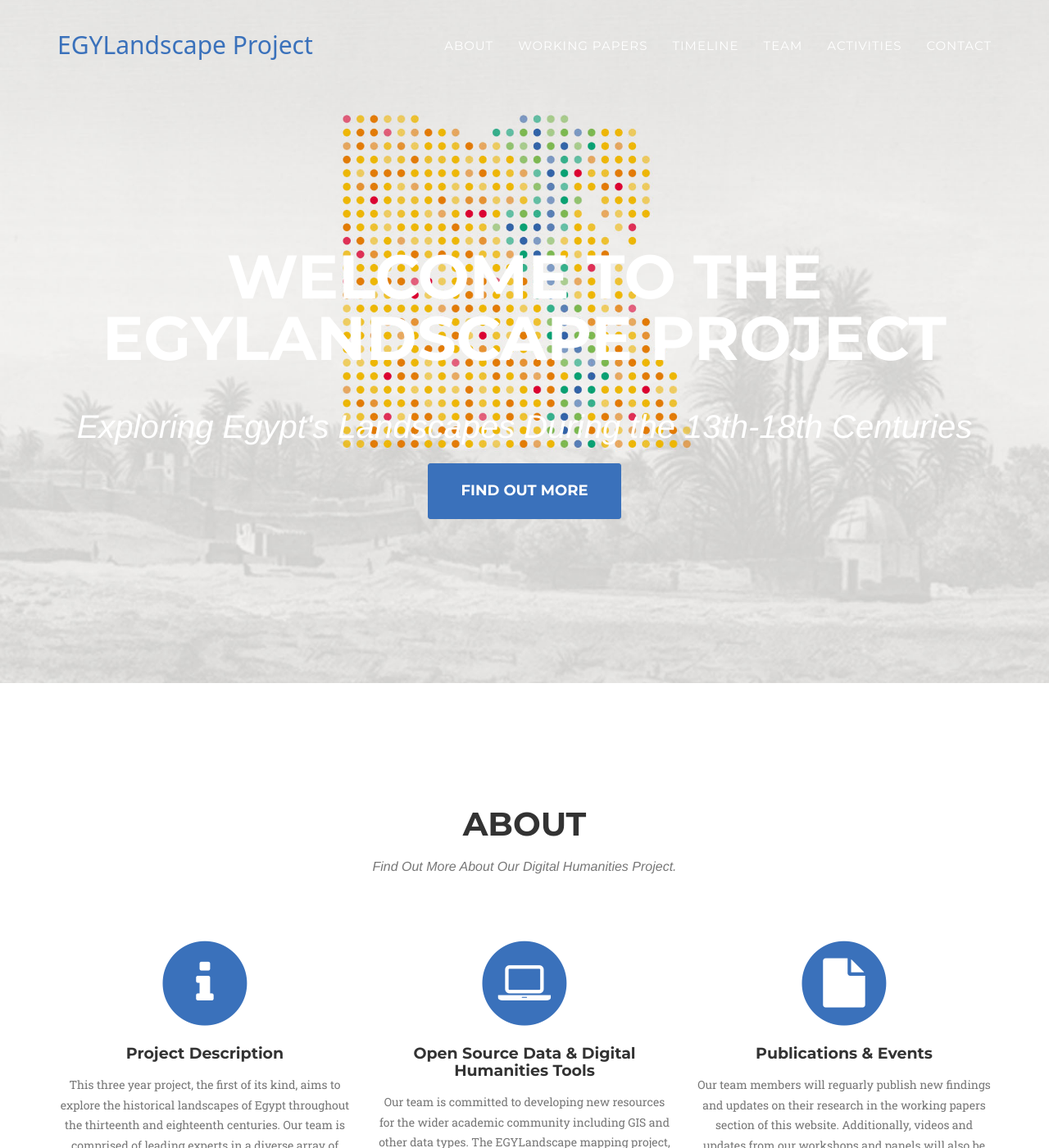
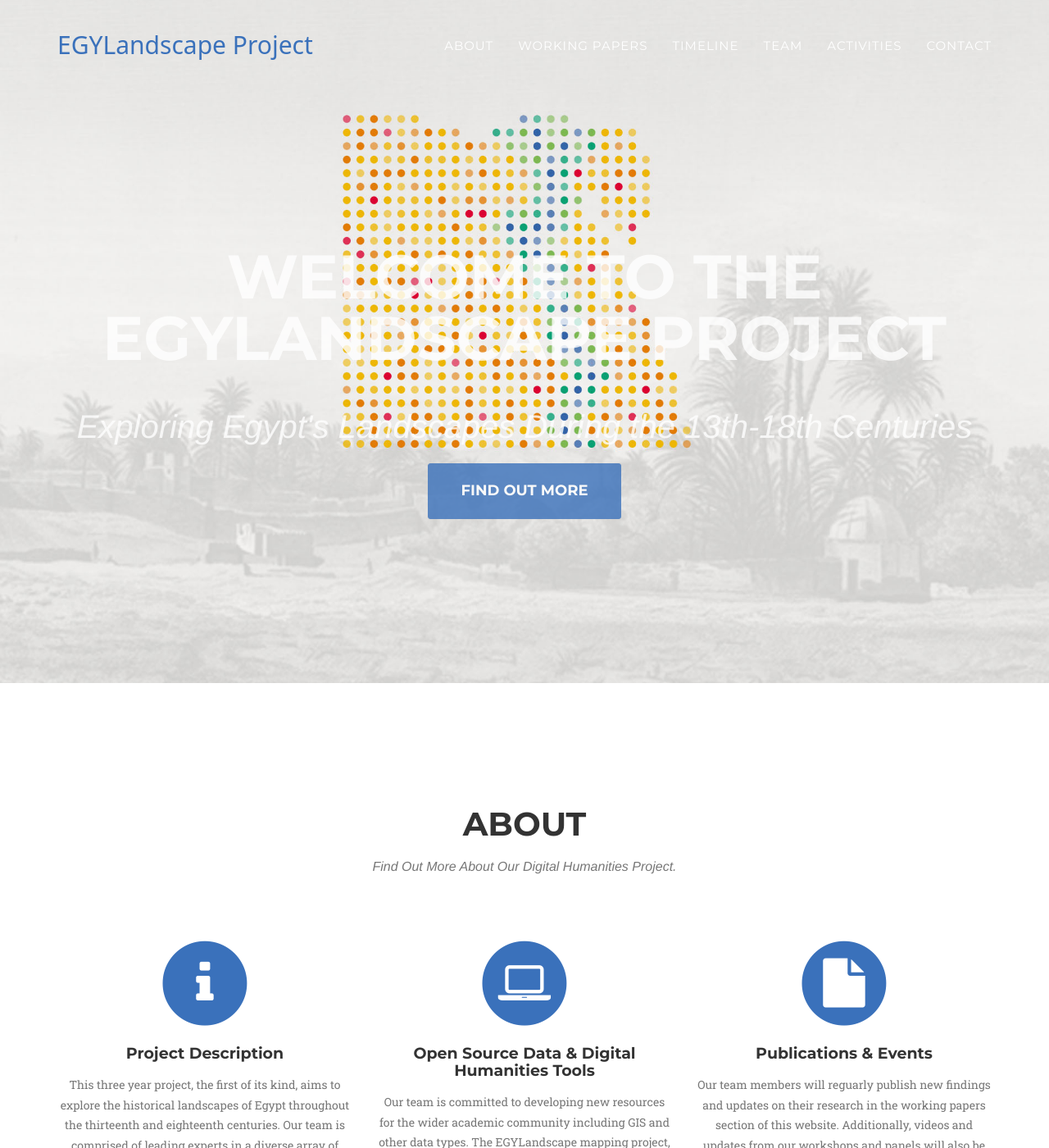
Before and after one commit to mhshaaban/egylandscapeproject.github.io, a Jekyll site: the page built from index.html, in a window 1280 px wide and 1400 px high. Shown: the whole window at 82% size. Built offline with Jekyll 4.4.1, drawn with Linux system fonts in a browser that asks for light colours; some web fonts are replaced.

Commit message:
Update agency.css

```diff
--- a/_includes/css/agency.css
+++ b/_includes/css/agency.css
@@ -281,6 +281,7 @@
 header .intro-text {
     padding-top: 100px;
     padding-bottom: 50px;
+    opacity: 0.8;
 }
 
 header .intro-text .intro-lead-in {
@@ -304,6 +305,7 @@
     header .intro-text {
         padding-top: 300px;
         padding-bottom: 200px;
+        opacity: 0.8;
     }
 
     header .intro-text .intro-lead-in {
```
